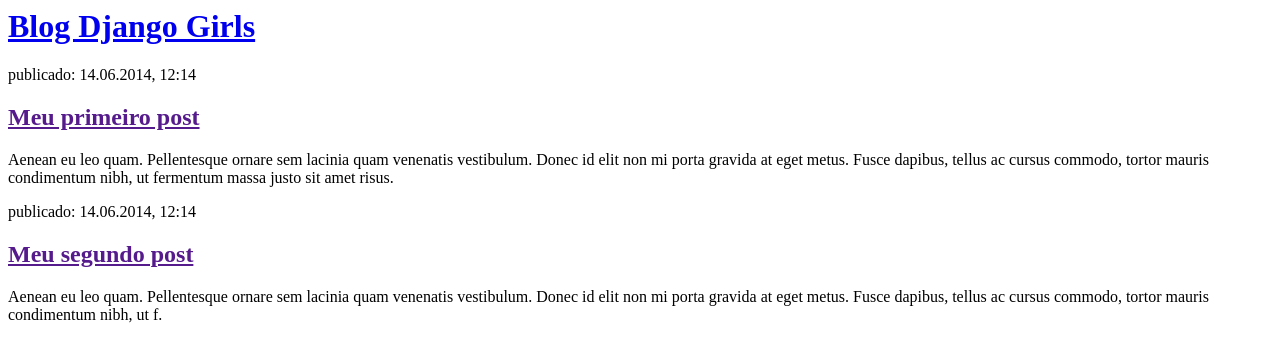
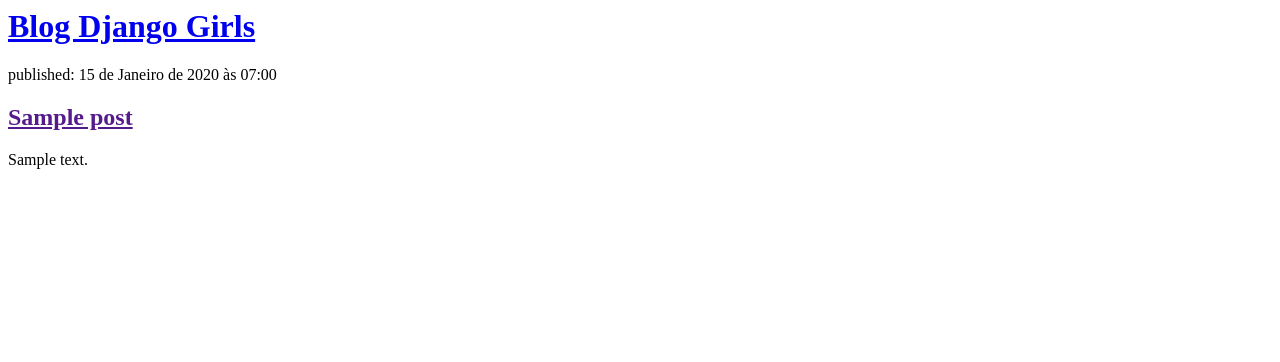
Before and after one commit to caiquefontes/my-first-blog, a Django app: page / in a window 1280 px wide. Shown: the top 362 px of the page. Run offline with Django 5.2, Linux system fonts and the light colour scheme; tables that the repository leaves empty hold one stand-in row (values such as "Sample post").

Commit message:
Modified templates to display posts from database

```diff
--- a/blog/models.py
+++ b/blog/models.py
@@ -6,6 +6,7 @@
 class Post(models.Model):
     author = models.ForeignKey(settings.AUTH_USER_MODEL, on_delete=models.CASCADE)
     title = models.CharField(max_length=200)
+    text = models.TextField(default=None, null=True, blank=True)
     created_date = models.DateTimeField(default=timezone.now)
     published_date = models.DateTimeField(blank=True, null=True)
 
--- a/blog/templates/blog/post_list.html
+++ b/blog/templates/blog/post_list.html
@@ -3,20 +3,18 @@
         <title>Blog Django Girls</title>
     </head>
     <body>
+
         <div>
             <h1><a href="/">Blog Django Girls</a></h1>
         </div>
 
+        {% for post in posts %}
         <div>
-            <p>publicado: 14.06.2014, 12:14</p>
-            <h2><a href="">Meu primeiro post</a></h2>
-            <p>Aenean eu leo quam. Pellentesque ornare sem lacinia quam venenatis vestibulum. Donec id elit non mi porta gravida at eget metus. Fusce dapibus, tellus ac cursus commodo, tortor mauris condimentum nibh, ut fermentum massa justo sit amet risus.</p>
+            <p>published: {{ post.published_date }}</p>
+            <h2><a href="">{{ post.title }}</a></h2>
+            <p>{{ post.text|linebreaksbr }}</p>
         </div>
+        {% endfor %}
 
-        <div>
-            <p>publicado: 14.06.2014, 12:14</p>
-            <h2><a href="">Meu segundo post</a></h2>
-            <p>Aenean eu leo quam. Pellentesque ornare sem lacinia quam venenatis vestibulum. Donec id elit non mi porta gravida at eget metus. Fusce dapibus, tellus ac cursus commodo, tortor mauris condimentum nibh, ut f.</p>
-        </div>
     </body>
 </html>
--- a/blog/views.py
+++ b/blog/views.py
@@ -1,5 +1,9 @@
 from django.shortcuts import render
+from .models import Post
+from django.utils import timezone
+
 
 # Create your views here.
 def post_list(request):
-    return render(request, 'blog/post_list.html', {})
+    posts = Post.objects.filter(published_date__lte=timezone.now()).order_by('published_date')
+    return render(request, 'blog/post_list.html', {"posts": posts})
```
Also changed, not shown: blog/migrations/0002_post_text.py (added).
